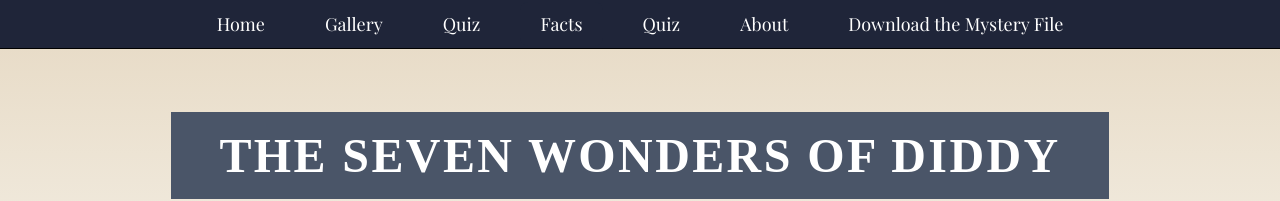
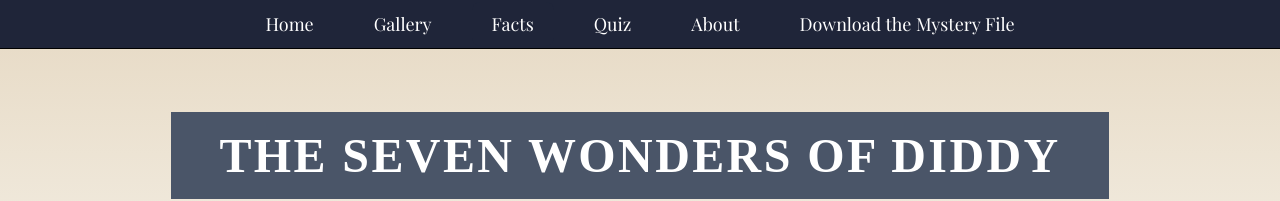
Before and after one commit to baddestpiggy/CSSAsg, a Next.js app in the folder my-app/: page / in a window 1280 px wide. Shown: the top 201 px of the page. Built offline with nearby package versions, Linux system fonts and the light colour scheme.

Commit message:
deletede extra quiz buton

```diff
--- a/my-app/app/ui/Navbar.jsx
+++ b/my-app/app/ui/Navbar.jsx
@@ -7,7 +7,7 @@
         <nav className={styles.navbar}>
             <Link className={styles.navitem} href="/">Home</Link>
             <Link className={styles.navitem} href="/gallery">Gallery</Link>
-            <Link className={styles.navitem} href="/Quiz">Quiz</Link>
+
 
             <div class={styles.dropdown}>
                 <p class={styles.dropbtn}>Facts</p>
```
